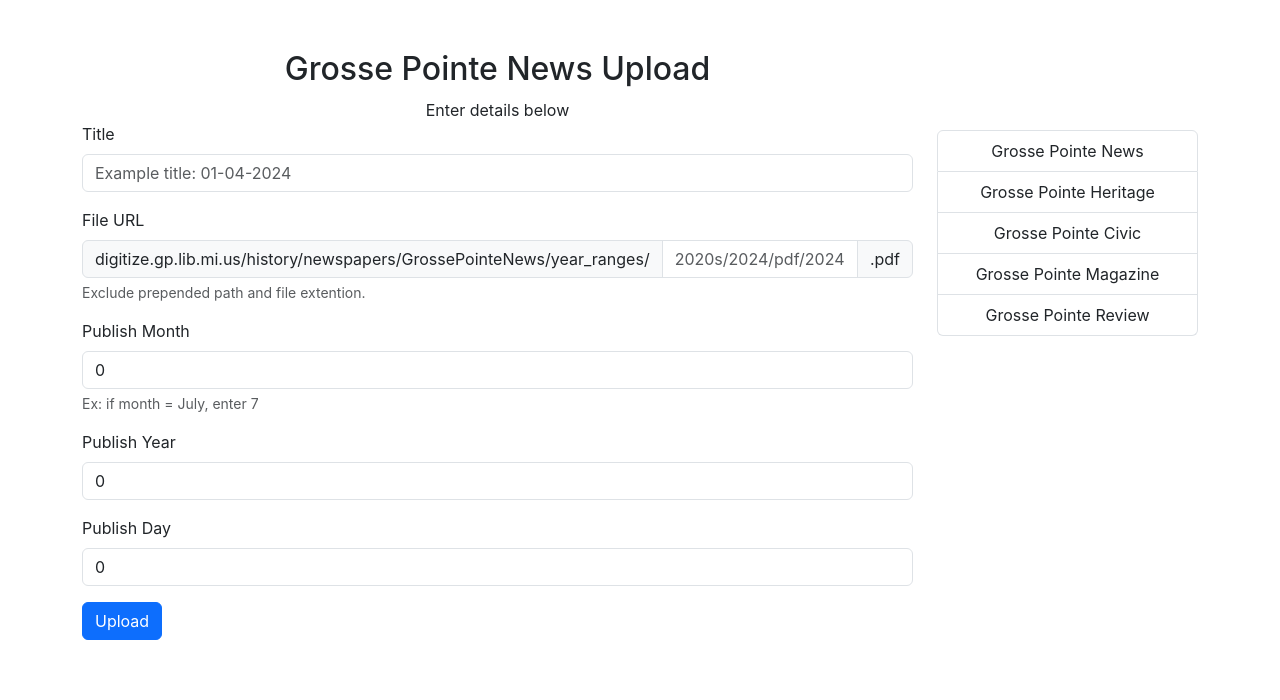
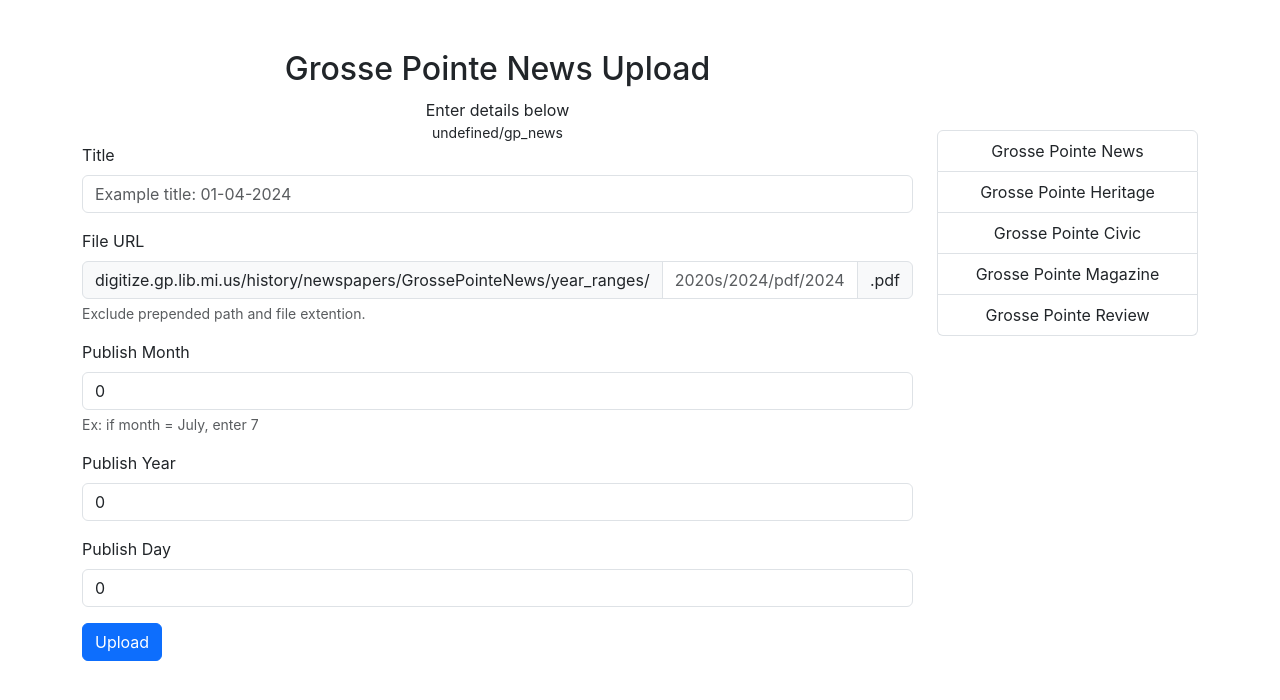
Before and after one commit to Xevans/LHA, a React (Create React App) app in the folder admin/admin-portal/: page / in a window 1280 px wide. Shown: the top 700 px of the page. Built offline with nearby package versions, Linux system fonts and the light colour scheme.

Commit message:
updates to request urls

```diff
--- a/admin/admin-portal/src/components/gpnews/news-upload-form.component.jsx
+++ b/admin/admin-portal/src/components/gpnews/news-upload-form.component.jsx
@@ -60,6 +60,7 @@ const GPNewsUploadForm = () => {
         <UploadContainer>
             <h2>Grosse Pointe News Upload</h2>
             <span>Enter details below</span>
+            <small>{`${process.env.REACT_APP_ADMIN_EXPRESS}/gp_news`}</small>
             <form onSubmit={handleSubmit}>
 
 
```
